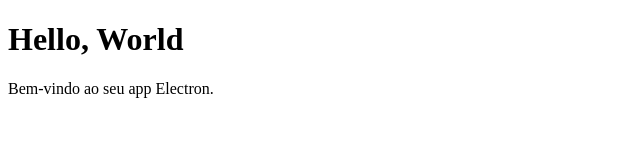
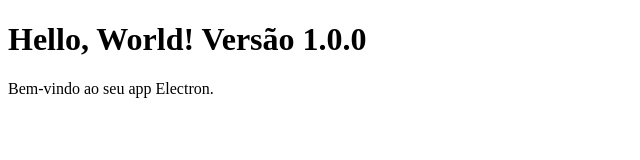
Before and after one commit to CharlesEdu07/electron-auto-update-test, an Electron app: page index.html in a window 800 px wide. Shown: the whole page, without its empty margins (0-640 px from the left). Drawn offline with Linux system fonts and the light colour scheme.

Commit message:
feat: version 1.0.0

```diff
--- a/index.html
+++ b/index.html
@@ -5,7 +5,7 @@
   <title>Hello Electron!</title>
 </head>
 <body>
-<h1>Hello, World</h1>
+<h1>Hello, World! Versão 1.0.0</h1>
 <p>Bem-vindo ao seu app Electron.</p>
 </body>
 </html>
```
Also changed, not shown: 1 other file.
